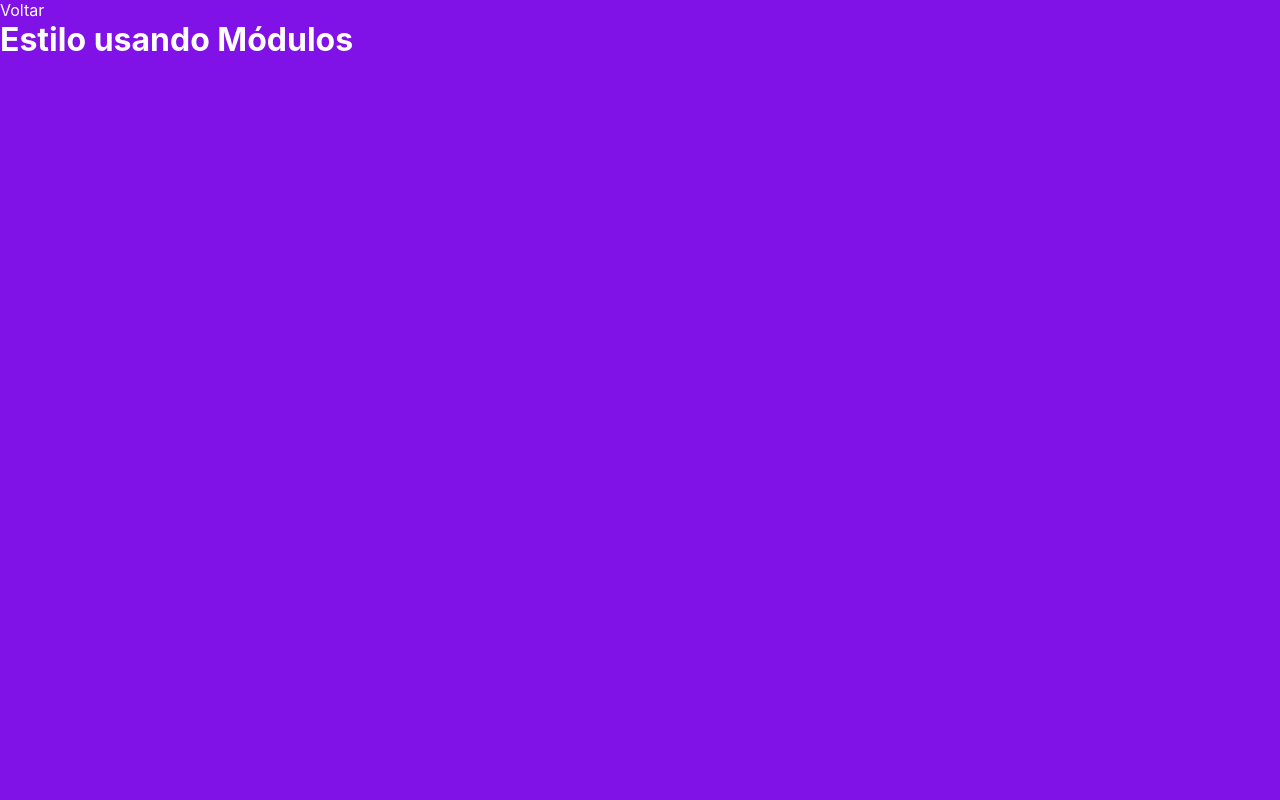
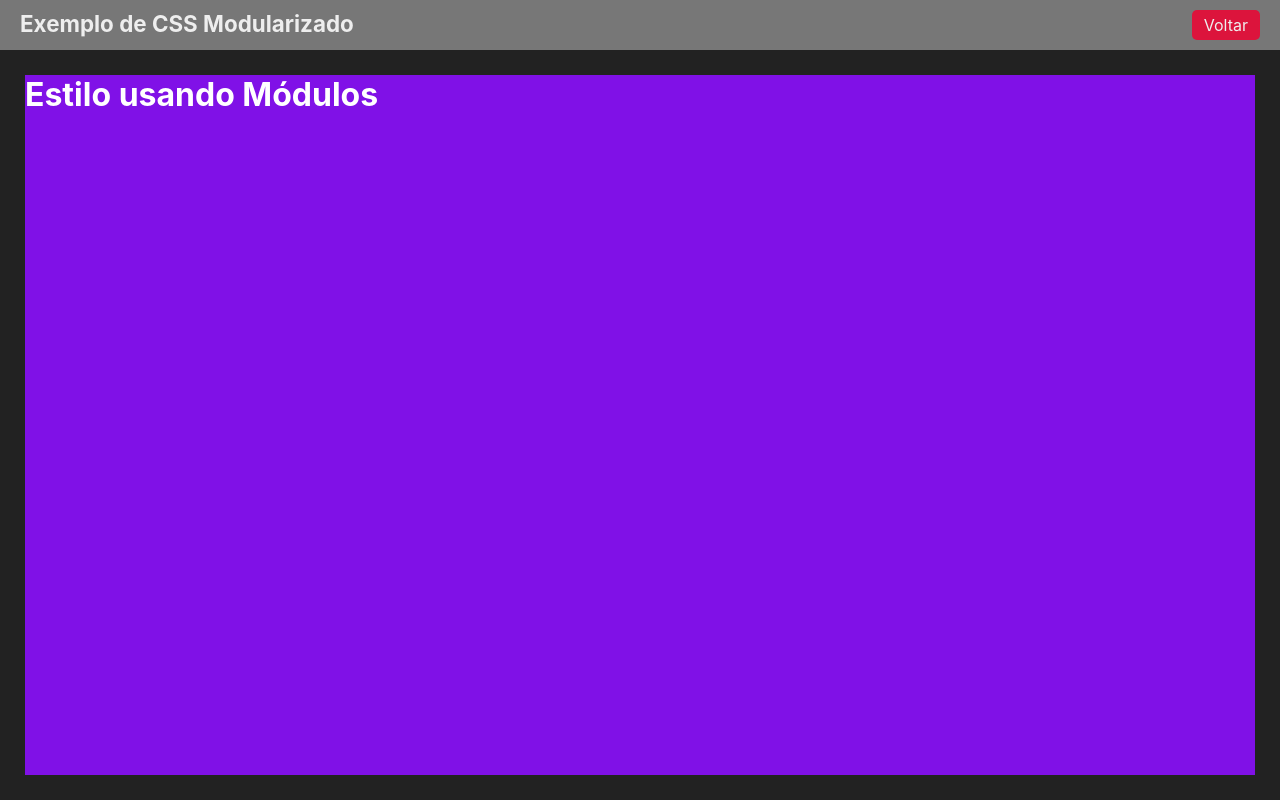
Before and after one commit to RamonDiego00/exercicios-js, a Next.js app in the folder nextJs/fundamentos/: page /estiloso in a window 1280 px wide. Built offline with nearby package versions, Linux system fonts and the light colour scheme.

Commit message:
Layout e {props.children}
Nesta aula vimos esse conceito importante que é props.children, que graças a ele podemos colocar elementos dentro da tag Layout que nós criamos e então estilizar bnormalmente.

```diff
--- /dev/null
+++ b/nextJs/fundamentos/src/components/Layout.jsx
@@ -0,0 +1,17 @@
+import Link from "next/link"
+import styles from '../styles/Layout.module.css'
+export default function Layout(props) {
+    return (
+        <div className={styles.layout}>
+            <div className={styles.cabecalho}>
+                <h1>{props.titulo ?? 'Mais um exemplo'}</h1>
+            <Link href="/">Voltar</Link>
+
+            </div>
+            <div className={styles.conteudo}>
+            {props.children}
+
+            </div>
+        </div>
+    )
+}
--- a/nextJs/fundamentos/src/pages/estiloso.jsx
+++ b/nextJs/fundamentos/src/pages/estiloso.jsx
@@ -1,13 +1,13 @@
 import styles from '../styles/Estiloso.module.css'
+import Layout from '../components/Layout'
 import Link from 'next/link'
 
 export default function Estiloso() {
     return(
+        <Layout titulo="Exemplo de CSS Modularizado">
         <div className={styles.roxo}>
-            <Link href="/">
-            Voltar
-            </Link>
             <h1>Estilo usando Módulos</h1>
         </div>
+        </Layout>
     )
 }
--- a/nextJs/fundamentos/src/styles/Estiloso.module.css
+++ b/nextJs/fundamentos/src/styles/Estiloso.module.css
@@ -1,5 +1,5 @@
 .roxo {
-    height: 100vh;
+    height: 100%;
     background-color: rgb(128, 17, 231);
     color: #fff;
 }
--- /dev/null
+++ b/nextJs/fundamentos/src/styles/Layout.module.css
@@ -0,0 +1,28 @@
+.layout {
+    height: 100vh;
+    display: flex;
+    flex-direction: column;
+}
+
+.cabecalho {
+    display: flex;
+    justify-content: space-between;
+    padding: 10px 20px;
+    background-color: #777;
+}
+
+.cabecalho h1 {
+    margin: 0;
+    font-size: 1.4rem;
+}
+
+.cabecalho a {
+    background-color: crimson;
+    padding: 5px 12px;
+    border-radius: 5px;
+}
+
+.conteudo {
+    padding: 25px;
+    height: 100%;
+}
```
